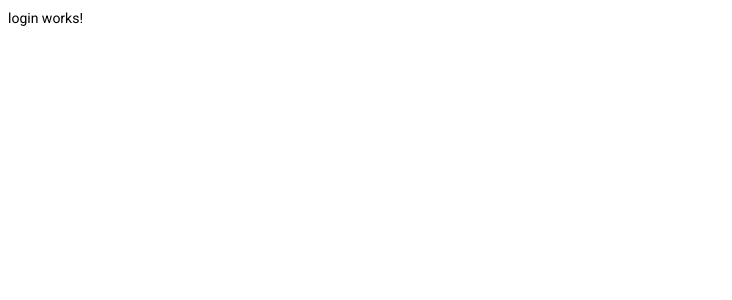
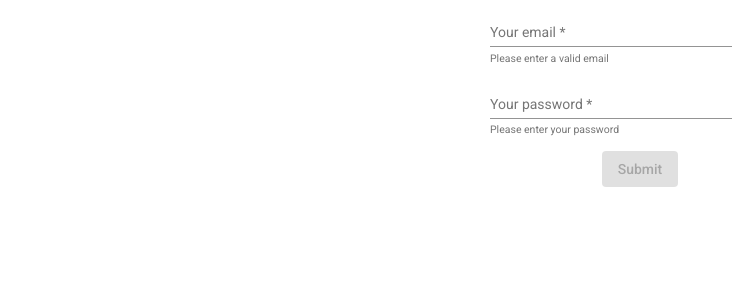
Before and after one commit to oswaldosalazar/fitness-tracker, an Angular app: page /login in a window 1280 px wide. Shown: the top 300 px of the page, without its empty margins (0-732 px from the left). Built offline with nearby package versions, Linux system fonts and the light colour scheme.

Commit message:
Login design finished with reactive forms

```diff
--- a/src/app/app.module.ts
+++ b/src/app/app.module.ts
@@ -1,5 +1,6 @@
 import { BrowserModule } from '@angular/platform-browser';
 import { NgModule } from '@angular/core';
+import { FormsModule, ReactiveFormsModule } from '@angular/forms';
 import { BrowserAnimationsModule } from '@angular/platform-browser/animations';
 import { FlexLayoutModule } from '@angular/flex-layout';
 
@@ -12,7 +13,6 @@
 import { PastTrainingComponent } from './training/past-training/past-training.component';
 import { WelcomeComponent } from './welcome/welcome.component';
 import { AppRoutingModule } from './app-routing.module';
-import { FormsModule } from '@angular/forms';
 
 @NgModule({
   declarations: [
@@ -30,7 +30,8 @@
     MaterialModule,
     AppRoutingModule,
     FlexLayoutModule,
-    FormsModule
+    FormsModule,
+    ReactiveFormsModule
   ],
   providers: [],
   bootstrap: [AppComponent]
--- a/src/app/auth/login/login.component.css
+++ b/src/app/auth/login/login.component.css
@@ -0,0 +1,3 @@
+mat-form-field {
+  width: 300px;
+}
--- a/src/app/auth/login/login.component.html
+++ b/src/app/auth/login/login.component.html
@@ -1 +1,38 @@
-<p>login works!</p>
+<section>
+  <form
+    fxLayout="column"
+    fxLayoutAlign="center center"
+    fxLayoutGap="15px"
+    [formGroup]="loginForm"
+    (ngSubmit)="onSubmit()"
+  >
+    <mat-form-field>
+      <input
+        type="email"
+        matInput
+        placeholder="Your email"
+        formControlName="email"
+      />
+      <mat-hint>Please enter a valid email</mat-hint>
+      <mat-error>Invalid or missing email</mat-error>
+    </mat-form-field>
+    <mat-form-field>
+      <input
+        type="password"
+        matInput
+        placeholder="Your password"
+        formControlName="password"
+      />
+      <mat-hint>Please enter your password</mat-hint>
+      <mat-error>Missing password</mat-error>
+    </mat-form-field>
+    <button
+      type="submit"
+      mat-raised-button
+      color="primary"
+      [disabled]="loginForm.invalid"
+    >
+      Submit
+    </button>
+  </form>
+</section>
--- a/src/app/auth/login/login.component.ts
+++ b/src/app/auth/login/login.component.ts
@@ -1,4 +1,5 @@
 import { Component, OnInit } from '@angular/core';
+import { FormGroup, FormControl, Validators } from '@angular/forms';
 
 @Component({
   selector: 'app-login',
@@ -6,10 +7,22 @@
   styleUrls: ['./login.component.css']
 })
 export class LoginComponent implements OnInit {
+  loginForm: FormGroup;
 
-  constructor() { }
+  constructor() {}
 
   ngOnInit(): void {
+    this.loginForm = new FormGroup({
+      email: new FormControl('', {
+        validators: [Validators.required, Validators.email]
+      }),
+      password: new FormControl('', {
+        validators: [Validators.required]
+      })
+    });
   }
 
+  onSubmit() {
+    console.log(this.loginForm);
+  }
 }
```
Also changed, not shown: src/app/auth/signup/signup.component.html (+6 -6 lines), src/app/material.module.ts (+5 -2 lines).
